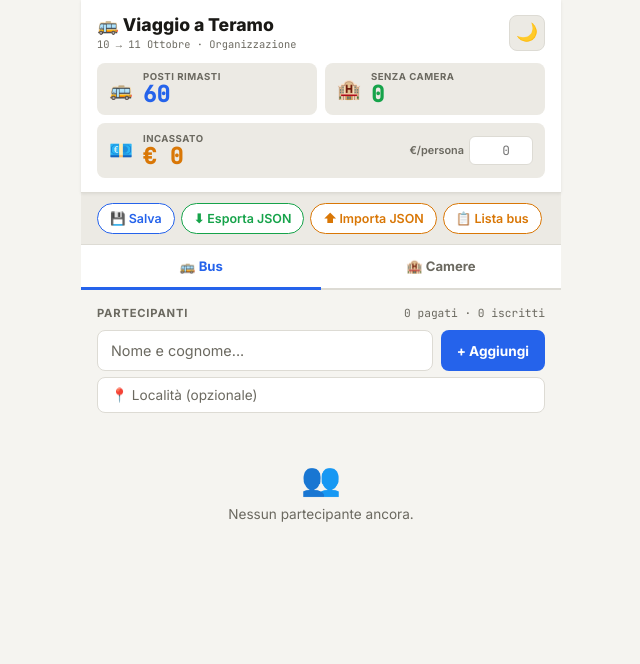
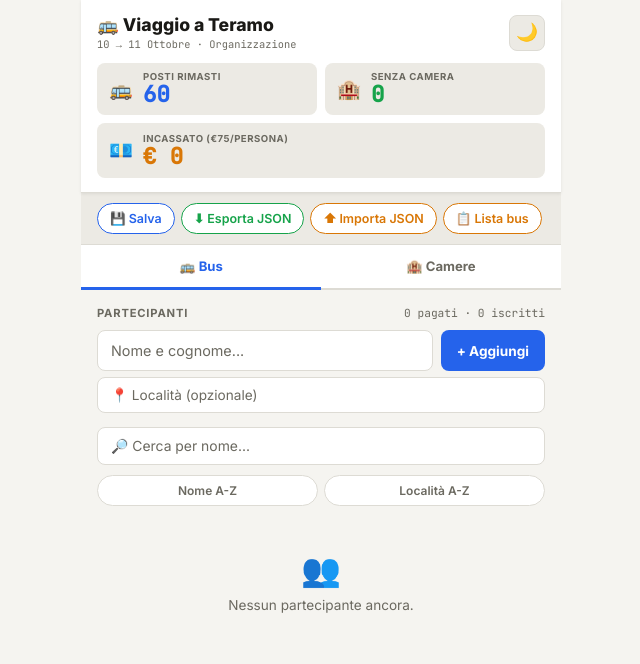
Before and after one commit to djeduardo13-glitch/Viaggio_Teramo, a plain HTML site: page index.html in a window 1280 px wide. Shown: the whole page, without its empty margins (319-959 px from the left). Drawn offline with Linux system fonts and the light colour scheme.

Commit message:
Add files via upload

```diff
--- a/index.html
+++ b/index.html
@@ -30,14 +30,18 @@ body{font-family:'Inter',sans-serif;background:var(--bg);color:var(--tx);min-hei
 .cv{font-size:1.4rem;font-weight:800;font-family:'JetBrains Mono',monospace;line-height:1.1}
 .cc.bus .cv{color:var(--ac)}
 .cc.htl .cv{color:var(--gr)}
-.money-card{background:var(--bg2);border-radius:var(--rs);padding:10px 12px;margin-top:8px;display:flex;align-items:center;justify-content:space-between;gap:10px}
-.money-left{display:flex;align-items:center;gap:10px}
+.money-card{background:var(--bg2);border-radius:var(--rs);padding:10px 12px;margin-top:8px;display:flex;align-items:center;gap:10px}
 .money-info{display:flex;flex-direction:column}
 .money-val{font-size:1.4rem;font-weight:800;font-family:'JetBrains Mono',monospace;color:var(--am);line-height:1.1}
-.price-set{display:flex;align-items:center;gap:5px}
-.price-set span{font-size:.68rem;color:var(--tx2);font-weight:600}
-.price-inp{width:64px;background:var(--sur);border:1.5px solid var(--brd);border-radius:6px;padding:5px 7px;color:var(--tx);font-family:'JetBrains Mono',monospace;font-size:.8rem;outline:none;text-align:right}
-.price-inp:focus{border-color:var(--am)}
+
+/* search & sort */
+.search-row{display:flex;gap:8px;margin-bottom:10px}
+.search-inp{flex:1;background:var(--sur);border:1.5px solid var(--brd);border-radius:var(--rs);padding:10px 13px;color:var(--tx);font-family:'Inter',sans-serif;font-size:.87rem;outline:none;min-width:0}
+.search-inp:focus{border-color:var(--ac)}
+.search-inp::placeholder{color:var(--tx2)}
+.sort-row{display:flex;gap:6px;margin-bottom:12px}
+.sort-btn{font-family:'Inter',sans-serif;font-size:.75rem;font-weight:600;padding:7px 12px;border-radius:20px;border:1.5px solid var(--brd);background:var(--sur);color:var(--tx2);cursor:pointer;white-space:nowrap;flex:1;text-align:center}
+.sort-btn.on{border-color:var(--ac);color:var(--ac);background:var(--acbg)}
 
 /* toolbar */
 .toolbar{display:flex;gap:6px;padding:10px 16px;background:var(--bg2);border-bottom:1px solid var(--brd);overflow-x:auto}
@@ -161,16 +165,10 @@ body{font-family:'Inter',sans-serif;background:var(--bg);color:var(--tx);min-hei
     <div class="cc htl"><span class="ci">🏨</span><div><div class="cl">Senza camera</div><div class="cv" id="chtl">0</div></div></div>
   </div>
   <div class="money-card">
-    <div class="money-left">
-      <span class="ci">💶</span>
-      <div class="money-info">
-        <div class="cl">Incassato</div>
-        <div class="money-val" id="cmoney">€ 0</div>
-      </div>
-    </div>
-    <div class="price-set">
-      <span>€/persona</span>
-      <input type="number" class="price-inp" id="price-inp" min="0" step="0.5" placeholder="0" oninput="setPrice(this.value)">
+    <span class="ci">💶</span>
+    <div class="money-info">
+      <div class="cl">Incassato (€75/persona)</div>
+      <div class="money-val" id="cmoney">€ 0</div>
     </div>
   </div>
 </header>
@@ -202,6 +200,13 @@ body{font-family:'Inter',sans-serif;background:var(--bg);color:var(--tx);min-hei
     <div class="add-row">
       <input class="finp sm" id="inp-loc" type="text" placeholder="📍 Località (opzionale)" onkeydown="if(event.key==='Enter')addPerson()">
     </div>
+  </div>
+  <div class="search-row">
+    <input class="search-inp" id="search-inp" type="text" placeholder="🔎 Cerca per nome..." oninput="renderBus()">
+  </div>
+  <div class="sort-row">
+    <button class="sort-btn" id="sort-name" onclick="setSort('name')">Nome A-Z</button>
+    <button class="sort-btn" id="sort-loc" onclick="setSort('loc')">Località A-Z</button>
   </div>
   <div id="plist"></div>
 </div>
@@ -237,7 +242,9 @@ body{font-family:'Inter',sans-serif;background:var(--bg);color:var(--tx);min-hei
 
 <script>
 // ── STATE ──
-let P = [], R = [], nid = 1, price = 0;
+let P = [], R = [], nid = 1;
+const PRICE = 75;
+let sortMode = 'none'; // 'none' | 'name' | 'loc'
 const SK = 'teramo_v3';
 
 // ── THEME ──
@@ -300,16 +307,38 @@ function saveEdit(id, name, loc) {
 }
 
 // ── RENDER BUS ──
+function getDisplayList() {
+  const q = (document.getElementById('search-inp')?.value || '').trim().toLowerCase();
+  let list = P.slice();
+  if (q) list = list.filter(p => p.name.toLowerCase().includes(q));
+  if (sortMode === 'name') list.sort((a, b) => a.name.localeCompare(b.name, 'it', {sensitivity: 'base'}));
+  else if (sortMode === 'loc') list.sort((a, b) => (a.loc||'').localeCompare(b.loc||'', 'it', {sensitivity: 'base'}) || a.name.localeCompare(b.name,'it'));
+  return list;
+}
+
+function setSort(mode) {
+  sortMode = (sortMode === mode) ? 'none' : mode;
+  document.getElementById('sort-name').classList.toggle('on', sortMode === 'name');
+  document.getElementById('sort-loc').classList.toggle('on', sortMode === 'loc');
+  renderBus();
+}
+
 function renderBus() {
   const el = document.getElementById('plist');
   el.innerHTML = '';
+
+  const list = getDisplayList();
 
   if (!P.length) {
     el.innerHTML = '<div class="empty"><div class="ei">👥</div>Nessun partecipante ancora.</div>';
     updCounters(); return;
   }
+  if (!list.length) {
+    el.innerHTML = '<div class="empty"><div class="ei">🔎</div>Nessun risultato.</div>';
+    updCounters(); return;
+  }
 
-  P.forEach((p, i) => {
+  list.forEach((p, i) => {
     // wrapper
     const item = document.createElement('div');
     item.className = 'pitem' + (p.paid ? ' paid' : '');
@@ -576,23 +605,17 @@ function updCounters() {
   document.getElementById('cbus').textContent = Math.max(0, 60 - tot);
   document.getElementById('chtl').textContent = unass;
   document.getElementById('pinfo').textContent = paid + ' pagati · ' + tot + ' iscritti';
-  const totalMoney = paid * price;
-  document.getElementById('cmoney').textContent = '€ ' + totalMoney.toLocaleString('it-IT', {minimumFractionDigits: totalMoney % 1 !== 0 ? 2 : 0, maximumFractionDigits: 2});
-}
-
-function setPrice(v) {
-  price = parseFloat(v) || 0;
-  localStorage.setItem('t_price', price);
-  updCounters();
+  const totalMoney = paid * PRICE;
+  document.getElementById('cmoney').textContent = '€ ' + totalMoney.toLocaleString('it-IT');
 }
 
 // ── STORAGE ──
 function saveLocal() {
-  try { localStorage.setItem(SK, JSON.stringify({ P, R, nid, price })); showToast('💾 Salvato!'); }
+  try { localStorage.setItem(SK, JSON.stringify({ P, R, nid })); showToast('💾 Salvato!'); }
   catch(e) { showToast('❌ Errore'); }
 }
 function exportJSON() {
-  dl(JSON.stringify({ P, R, nid, price }, null, 2), 'teramo_' + ts() + '.json', 'application/json');
+  dl(JSON.stringify({ P, R, nid }, null, 2), 'teramo_' + ts() + '.json', 'application/json');
   showToast('⬇ JSON scaricato!');
 }
 function importJSON(e) {
@@ -602,8 +625,7 @@ function importJSON(e) {
     try {
       const s = JSON.parse(ev.target.result);
       if (!Array.isArray(s.P) || !Array.isArray(s.R)) throw 0;
-      P = s.P; R = s.R; nid = s.nid || 99; price = s.price || 0;
-      document.getElementById('price-inp').value = price || '';
+      P = s.P; R = s.R; nid = s.nid || 99;
       renderBus(); renderCam(); showToast('⬆ Importato!');
     } catch { showToast('❌ File non valido'); }
   };
@@ -617,7 +639,7 @@ function exportLista() {
   });
   const paidCount = P.filter(x => x.paid).length;
   lines.push('', '─'.repeat(32), 'Totale: ' + P.length + ' · Pagati: ' + paidCount);
-  if (price > 0) lines.push('Incassato: € ' + (paidCount * price).toLocaleString('it-IT'));
+  lines.push('Incassato: € ' + (paidCount * PRICE).toLocaleString('it-IT'));
   dl(lines.join('\n'), 'lista_bus_teramo.txt', 'text/plain;charset=utf-8');
   showToast('📋 Lista esportata!');
 }
@@ -639,9 +661,7 @@ function showToast(m) {
 // ── INIT ──
 try {
   const sv = localStorage.getItem(SK);
-  if (sv) { const s = JSON.parse(sv); P = s.P || []; R = s.R || []; nid = s.nid || 1; price = s.price || 0; }
-  if (!price) { const sp = localStorage.getItem('t_price'); if (sp) price = parseFloat(sp) || 0; }
-  document.getElementById('price-inp').value = price || '';
+  if (sv) { const s = JSON.parse(sv); P = s.P || []; R = s.R || []; nid = s.nid || 1; }
 } catch(e) {}
 renderBus();
 renderCam();
```
